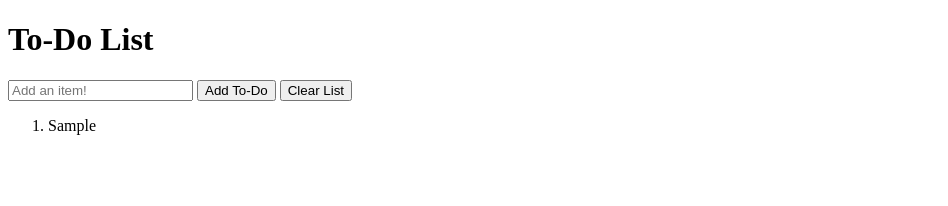
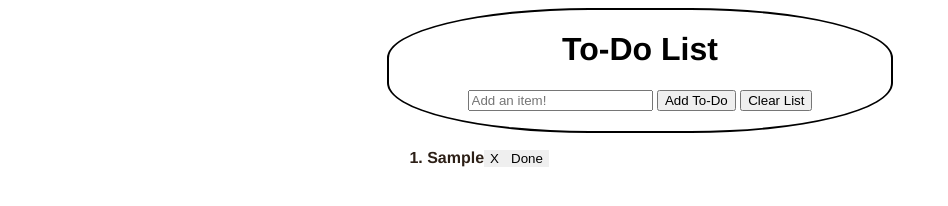
Before and after one commit to petrkvapil91/The-Web-Developer-Bootcamp, a plain HTML site: page To-Do List/index.html in a window 1280 px wide. Both pictures are taken after typing "Sample" into the empty fields and a click on the button "Add To-Do". Shown: the whole page, without its empty margins (0-948 px from the left). Drawn offline with Linux system fonts and the light colour scheme.

Commit message:
to do list upgrade

```diff
--- a/To-Do List/app.js
+++ b/To-Do List/app.js
@@ -3,16 +3,39 @@ const addButton = document.getElementById('addItem');
 const input = document.querySelector('#itemInput');
 const itemList = document.getElementById('list');
 
+
 addButton.addEventListener('click', () => {
+    const newItem = document.createElement('li');
     const item = input.value;
-    const newItem = document.createElement('li');
-    newItem.append(item);
-    itemList.appendChild(newItem);
-    input.value = "";
+        newItem.append(item);
+        itemList.appendChild(newItem);
+        input.value = "";
+
+    const deleteBtn = document.createElement('button');
+        newItem.append(deleteBtn);
+
+        deleteBtn.innerText = 'X'
+        deleteBtn.style.border = 'none'
+
+    deleteBtn.addEventListener('click', () => {
+        newItem.remove();
+    })
+
+    const doneBtn = document.createElement('button');
+        newItem.append(doneBtn);
+
+        doneBtn.innerText = 'Done'
+        doneBtn.style.border = 'none'
+
+    doneBtn.addEventListener('click', () => {
+        newItem.style.textDecoration = "line-through"
+    })
 })
 
 const clearButton = document.getElementById('deleteBtn');
 
-    clearButton.addEventListener('click', () => {
-            itemList.removeChild();
-    })
+clearButton.addEventListener('click', () => {
+    while (itemList.firstChild) {
+        itemList.removeChild(itemList.firstChild);
+    }
+})
--- a/To-Do List/index.html
+++ b/To-Do List/index.html
@@ -5,20 +5,20 @@
     <meta charset="UTF-8">
     <meta name="viewport" content="width=device-width, initial-scale=1.0">
     <title>To-do List</title>
+    <link rel="stylesheet" href="style.css">
 </head>
 
 <body>
+    <div class='container'>
+        <div class='toDoList' id='toDoL'>
+            <h1>To-Do List</h1>
+            <input type="text" name="itemInput" id="itemInput" placeholder="Add an item!">
+            <button type="button" name="addItem" id="addItem">Add To-Do</button>
+            <button type="button" name="deleteBtn" id="deleteBtn">Clear List</button>
+        </div>
 
-    <div class='toDoList'>
-        <h1>To-Do List</h1>
-        <input type="text" name="itemInput" id="itemInput" placeholder="Add an item!">
-        <button type="button" name="addItem" id="addItem">Add To-Do</button>
-        <button type="button" name="deleteBtn" id="deleteBtn">Clear List</button>
+        <ol id="list"></ol>
     </div>
-
-    <ol id="list">
-
-    </ol>
 
     <script src="app.js"></script>
 
--- /dev/null
+++ b/To-Do List/style.css
@@ -0,0 +1,30 @@
+#toDoL {
+    font-family: 'Franklin Gothic Medium', 'Arial Narrow', Arial, sans-serif;
+    border: 2px solid black;
+    margin-left: 30%;
+    margin-right: 30%;
+    text-align: center;
+    padding-bottom: 20px;
+    border-radius: 40%;
+}
+
+#list {
+    font-family: 'Franklin Gothic Medium', 'Arial Narrow', Arial, sans-serif;
+    margin-left: 30%;
+    margin-right: 30%;
+}
+
+li {
+    color: rgb(45, 32, 23);
+    font-weight: bold;
+
+}
+
+button:hover {
+    background-color: black;
+    color: white;
+}
+
+#itemInput:hover {
+    background-color: rgb(173, 197, 244);
+}
```
